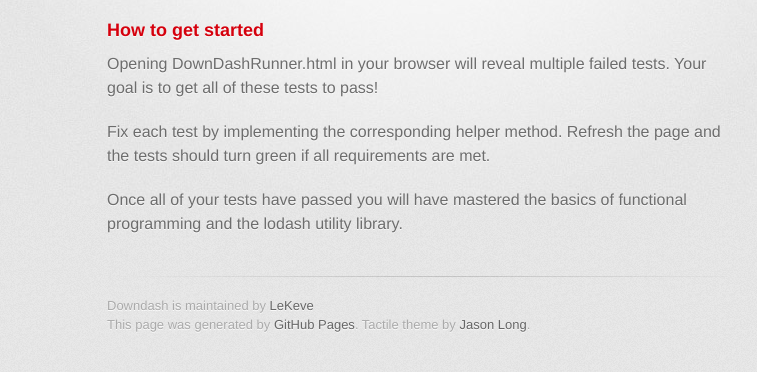
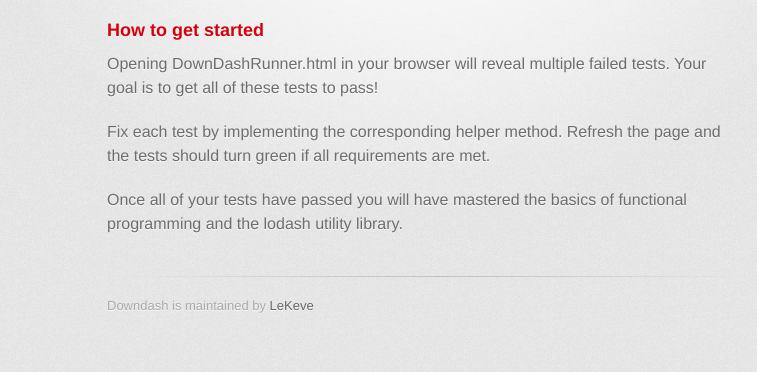
Before and after one commit to natejlee/downdash, a plain HTML site: page index.html in a window 1280 px wide. Shown: the part 370-742 px from the top of the page, without its empty margins (223-980 px from the left). Drawn offline with Linux system fonts and the light colour scheme; a web font is replaced by a local one.

Commit message:
Update index.html

```diff
--- a/index.html
+++ b/index.html
@@ -48,7 +48,6 @@
 
         <footer>
           Downdash is maintained by <a href="https://github.com/LeKeve">LeKeve</a><br>
-          This page was generated by <a href="https://pages.github.com">GitHub Pages</a>. Tactile theme by <a href="https://twitter.com/jasonlong">Jason Long</a>.
         </footer>
 
 
```
